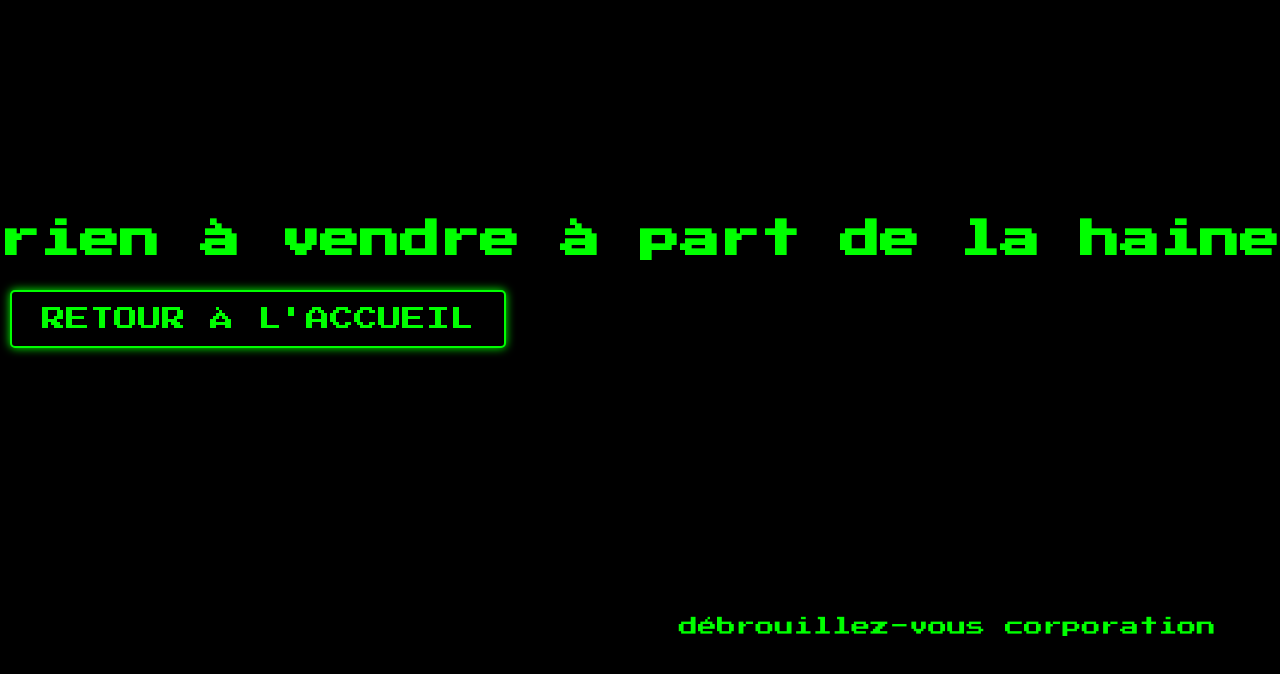
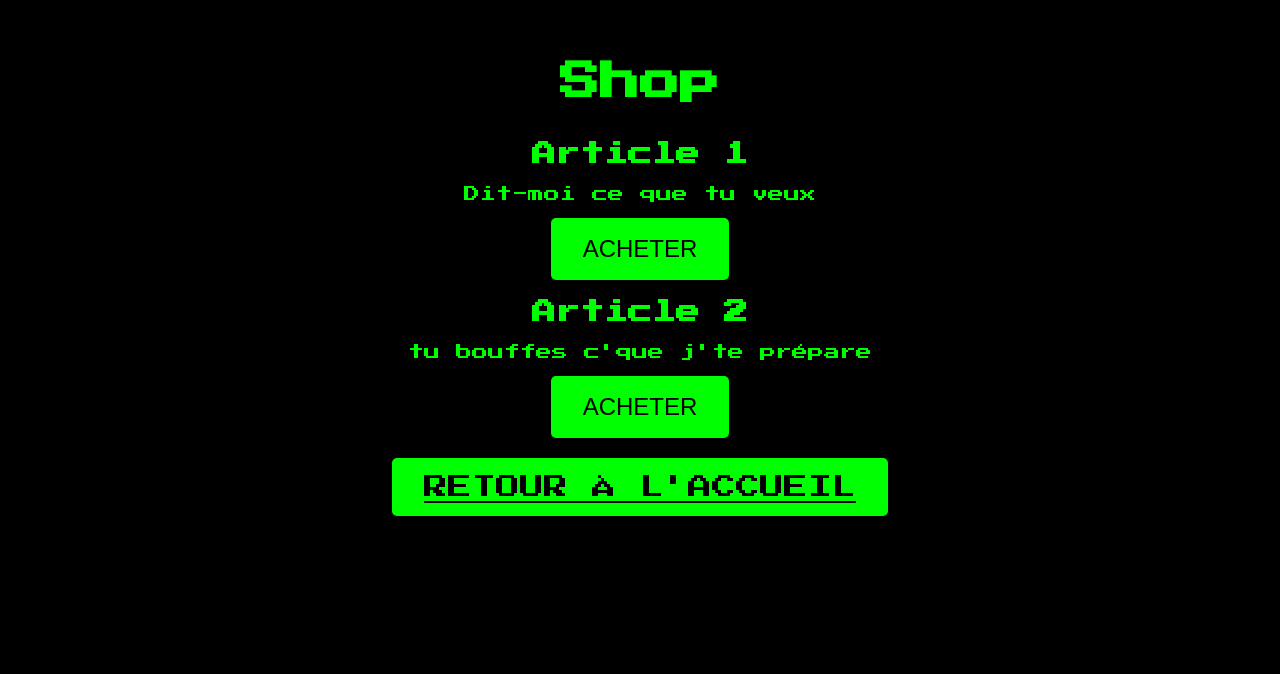
Before and after one commit to Zouavee/debrouillezvous, a plain HTML site: page shop.html in a window 1280 px wide. Shown: the part 124-798 px from the top of the page. Drawn offline with Linux system fonts and the light colour scheme.

```diff
--- a/shop.html
+++ b/shop.html
@@ -5,7 +5,6 @@
   <meta name="viewport" content="width=device-width, initial-scale=1.0">
   <title>Shop</title>
   <link rel="stylesheet" href="style.css">
-  <!-- Intégration de la police rétro pixelisée (Press Start 2P) -->
   <link href="https://fonts.googleapis.com/css2?family=Press+Start+2P&display=swap" rel="stylesheet">
   <style>
     body {
@@ -13,60 +12,64 @@
       padding: 0;
       background-color: black;
       color: #00ff00;
-      font-family: 'Press Start 2P', cursive; /* Application de la police rétro */
+      font-family: 'Press Start 2P', cursive;
       display: flex;
       justify-content: center;
       align-items: center;
       height: 100vh;
       flex-direction: column;
-      position: relative;
     }
 
     h1 {
       font-size: 2.5rem;
       text-align: center;
       margin-bottom: 20px;
-      text-transform: lowercase;
-      font-family: 'Press Start 2P', cursive; /* Application de la police rétro */
-      text-shadow: none; /* Pas de flou ici */
     }
 
-    .button {
-      display: inline-block;
-      margin: 10px;
+    .shop-container {
+      text-align: center;
+    }
+
+    .shop-item {
+      margin: 20px;
+    }
+
+    .shop-button {
+      background-color: #00ff00;
+      color: black;
       padding: 15px 30px;
       font-size: 1.5rem;
-      color: #00ff00;
-      text-decoration: none;
-      text-transform: uppercase;
       border: 2px solid #00ff00;
       border-radius: 5px;
-      background-color: black;
-      box-shadow: 0 0 10px #00ff00;
       cursor: pointer;
+      text-transform: uppercase;
     }
 
-    .button:hover {
-      background-color: #00ff00;
-      color: black;
-      box-shadow: 0 0 20px #00ff00, 0 0 30px #00ff00;
-    }
-
-    .corp-text {
-      position: absolute;
-      bottom: 5%;
-      right: 5%;
-      font-size: 1.2rem;
-      text-transform: lowercase;
+    .shop-button:hover {
+      background-color: black;
+      color: #00ff00;
+      box-shadow: 0 0 10px #00ff00;
     }
   </style>
 </head>
 <body>
-  <div class="container">
-    <h1>rien à vendre à part de la haine</h1> <!-- Texte NET et rétro -->
-    <a href="home.html" class="button">Retour à l'accueil</a>
+  <h1>Shop</h1>
+
+  <!-- Section de produits -->
+  <div class="shop-container">
+    <div class="shop-item">
+      <h2>Article 1</h2>
+      <p>Dit-moi ce que tu veux</p>
+      <button class="shop-button">Acheter</button>
+    </div>
+    <div class="shop-item">
+      <h2>Article 2</h2>
+      <p>tu bouffes c'que j'te prépare</p>
+      <button class="shop-button">Acheter</button>
+    </div>
   </div>
 
-  <div class="corp-text">débrouillez-vous corporation</div>
+  <!-- Bouton retour à l'accueil -->
+  <a href="home.html" class="shop-button">Retour à l'accueil</a>
 </body>
 </html>
--- a/style.css
+++ b/style.css
@@ -8,7 +8,9 @@
   display: flex;
   justify-content: center;
   align-items: center;
+  height: 100vh;
   flex-direction: column;
+  position: relative;
   overflow: auto; /* Permet le défilement sur les appareils mobiles */
 }
 
```
Also changed, not shown: about.html (+24 -36 lines), contact.html (+2 -13 lines), index.html (+0 -1 lines).
